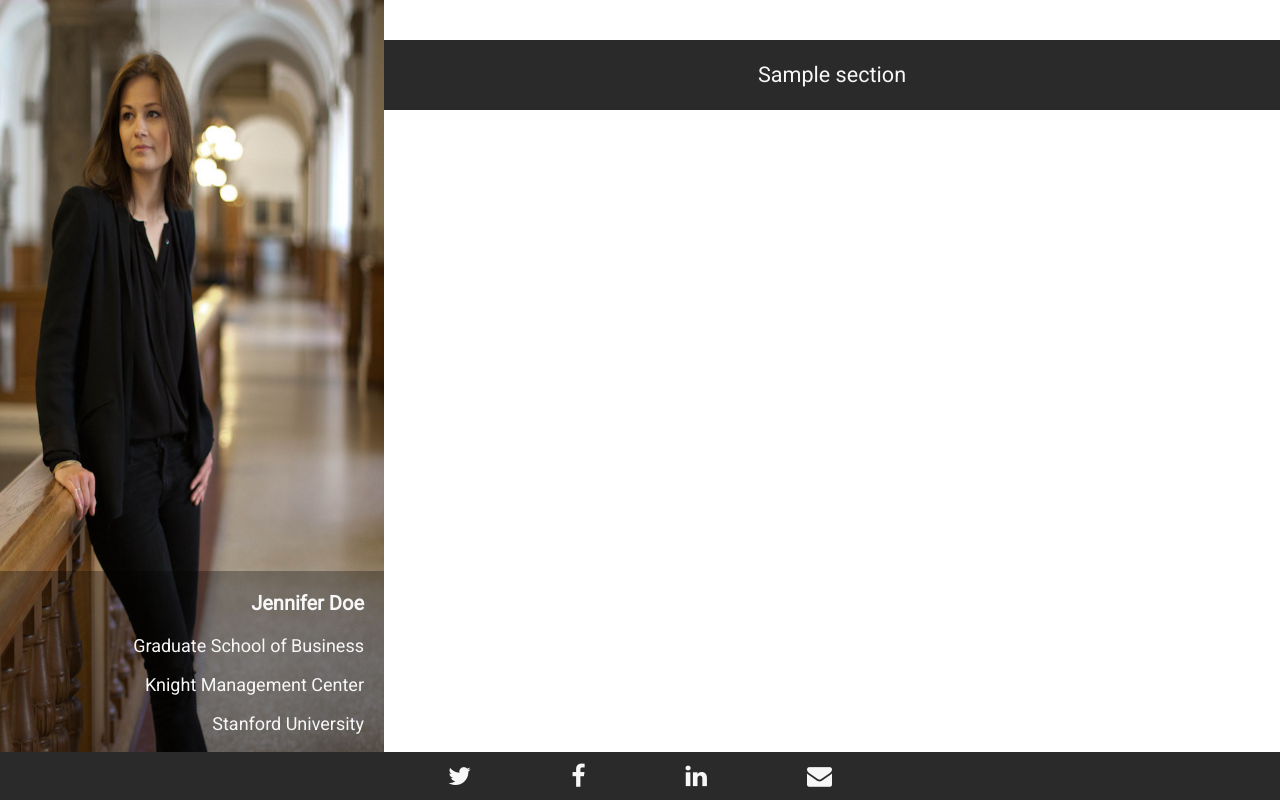
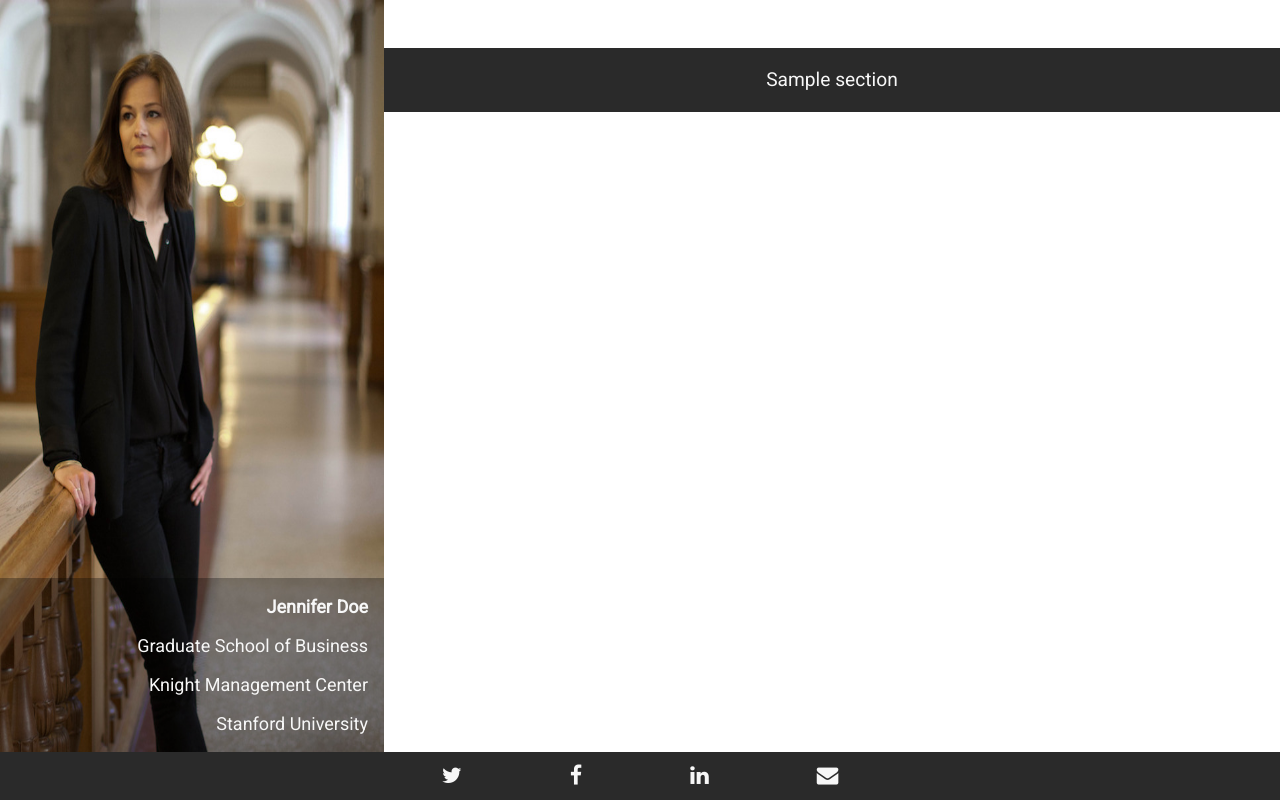
Before and after one commit to miiila/UPOL, a Django app: template YINFS/yinfs/jennifer/templates/index.html in a window 1280 px wide. Run offline with Django 3.2, Linux system fonts and the light colour scheme; tables that the repository leaves empty hold one stand-in row (values such as "Sample post"); the template is opened without the code that fills it: values that come from a table or form of the project are taken from there, most other values are stand-ins (such as "Sample title", 1, 10 or a date in 2020); some libraries are stand-ins or nearby versions.

Commit message:
switch to elastic layout

```diff
--- a/YINFS/yinfs/jennifer/static/jenn.css
+++ b/YINFS/yinfs/jennifer/static/jenn.css
@@ -10,12 +10,12 @@ body {
 
 .header {
     margin-left: 30%;
-    margin-top: 40px;
+    margin-top: 3rem;
 }
 
 .main {
     margin-left: 30%;
-    padding-bottom: 30px;
+    padding-bottom: 3rem;
 }
 
 .footer {
@@ -32,12 +32,12 @@ body {
 }
 
 .footer--item {
-    margin: auto 50px;
+    margin: auto 3em;
     color: #f7f7f7;
 }
 
 .fa {
-    font-size: 25px !important;
+    font-size: larger !important;
 }
 
 .footer--item:hover {
@@ -53,7 +53,7 @@ body {
 .side {
     position: fixed;
     float: left;
-    margin-top: -40px;
+    margin-top: -3rem;
     width: 30%;
     height: 94%;
 }
@@ -73,11 +73,11 @@ body {
 
 .sideDescription__text {
     text-align: right;
-    margin-right: 20px;
+    margin-right: 1rem;
 }
 
 .sideDescription__text--headline {
-    font-size: 20px;
+    font-size: large;
     font-weight: bold;
 }
 
@@ -85,17 +85,17 @@ body {
     display: flex;
     flex-flow: row nowrap;
     justify-content: space-between;
-    line-height: 50px;
+    line-height: 3rem;
 }
 
 .nav--item {
     cursor: pointer;
     background: #2a2a2a;
     color: #f7f7f7;
-    padding: 10px;
+    padding: 0.5rem;
     flex: 1;
     text-align: center;
-    font-size: 1.2em;
+    font-size: 1.2rem;
     text-decoration: none;
 }
 
```
Also changed, not shown: other parts of YINFS/yinfs/jennifer/static/jenn.css (+19 -20 lines).
